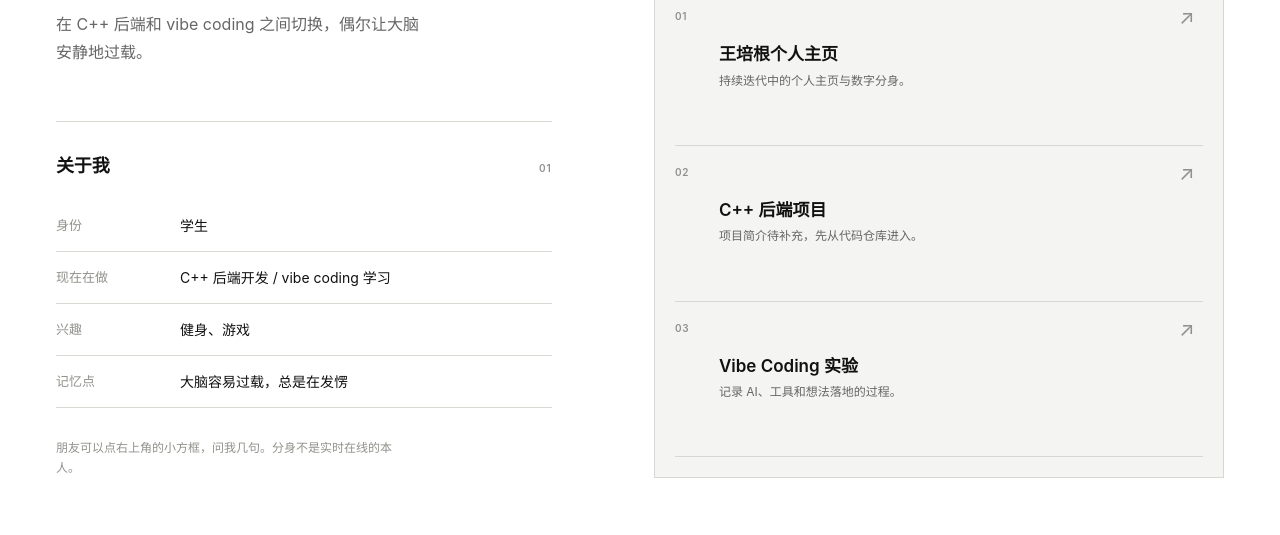
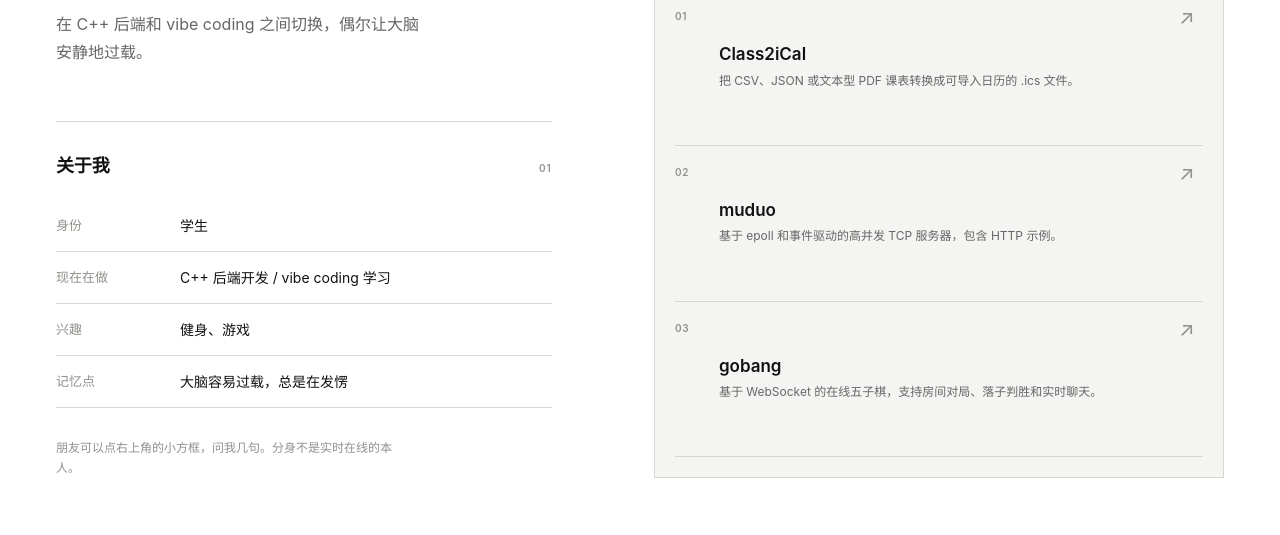
Before and after one commit to bacon-wang/HomePage, a plain HTML site: page index.html in a window 1280 px wide. Shown: the part 265-800 px from the top of the page. Drawn offline with Linux system fonts and the light colour scheme.

Commit message:
Add real project descriptions and links

```diff
--- a/index.html
+++ b/index.html
@@ -148,27 +148,27 @@
             </div>
 
             <div class="project-list" aria-label="项目列表">
-              <a class="project-entry" href="https://github.com/bacon-wang/HomePage" target="_blank" rel="noreferrer">
+              <a class="project-entry" href="https://github.com/bacon-wang/Class2iCal" target="_blank" rel="noreferrer">
                 <span class="project-entry-index">01</span>
                 <span class="project-entry-body">
-                  <span class="project-entry-title">王培根个人主页</span>
-                  <span class="project-entry-description">持续迭代中的个人主页与数字分身。</span>
+                  <span class="project-entry-title">Class2iCal</span>
+                  <span class="project-entry-description">把 CSV、JSON 或文本型 PDF 课表转换成可导入日历的 .ics 文件。</span>
                 </span>
                 <span class="project-entry-arrow" aria-hidden="true">↗</span>
               </a>
-              <a class="project-entry" href="https://github.com/bacon-wang" target="_blank" rel="noreferrer">
+              <a class="project-entry" href="https://gitee.com/pei-gen-wang/muduo" target="_blank" rel="noreferrer">
                 <span class="project-entry-index">02</span>
                 <span class="project-entry-body">
-                  <span class="project-entry-title">C++ 后端项目</span>
-                  <span class="project-entry-description">项目简介待补充，先从代码仓库进入。</span>
+                  <span class="project-entry-title">muduo</span>
+                  <span class="project-entry-description">基于 epoll 和事件驱动的高并发 TCP 服务器，包含 HTTP 示例。</span>
                 </span>
                 <span class="project-entry-arrow" aria-hidden="true">↗</span>
               </a>
-              <a class="project-entry" href="https://blog.csdn.net/BaconZzz" target="_blank" rel="noreferrer">
+              <a class="project-entry" href="https://gitee.com/pei-gen-wang/gobang" target="_blank" rel="noreferrer">
                 <span class="project-entry-index">03</span>
                 <span class="project-entry-body">
-                  <span class="project-entry-title">Vibe Coding 实验</span>
-                  <span class="project-entry-description">记录 AI、工具和想法落地的过程。</span>
+                  <span class="project-entry-title">gobang</span>
+                  <span class="project-entry-description">基于 WebSocket 的在线五子棋，支持房间对局、落子判胜和实时聊天。</span>
                 </span>
                 <span class="project-entry-arrow" aria-hidden="true">↗</span>
               </a>
```
